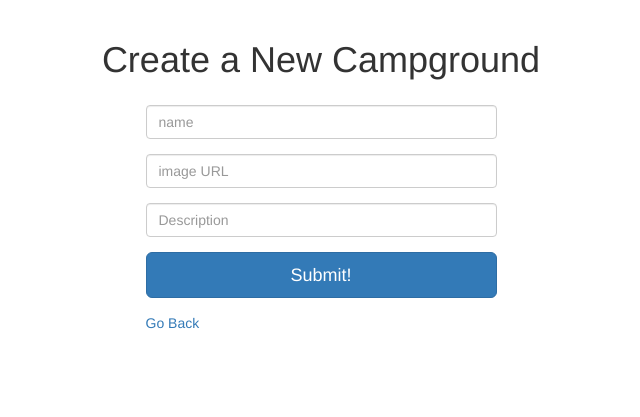
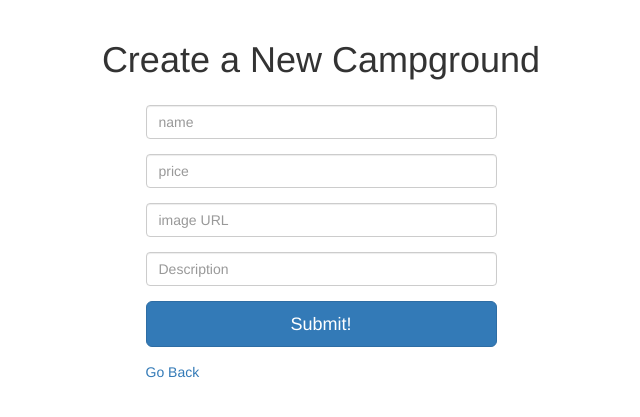
Before and after one commit to jgmeek/YelpCampDemo, a Node server app: page /campgrounds/new in a window 1280 px wide. Shown: the part 52-469 px from the top of the page, without its empty margins (319-959 px from the left). Run offline with Node 20, Linux system fonts and the light colour scheme; the visitor is signed in with stand-in values (Sample User, id 1); some libraries are stand-ins or nearby versions.

Commit message:
Added dynamic pricing

```diff
--- a/app.js
+++ b/app.js
@@ -15,7 +15,7 @@ var commentRoutes    = require("./routes/comments"),
     campgroundRoutes = require("./routes/campgrounds"),
     indexRoutes      = require("./routes/index");
 
-mongoose.connect("mongodb://localhost/yelp_camp");
+mongoose.connect("mongodb://localhost/yelp_camp_new");
 app.use(bodyParser.urlencoded({extended: true}));
 app.set("view engine", "ejs");
 app.use(express.static(__dirname + "/public"));
--- a/models/campground.js
+++ b/models/campground.js
@@ -3,6 +3,7 @@ var mongoose = require("mongoose");
 // SCHEMA SETUP
 var campgroundSchema = new mongoose.Schema({
    name: String,
+   price: String,
    image: String,
    description: String,
    author: {
--- a/routes/campgrounds.js
+++ b/routes/campgrounds.js
@@ -21,13 +21,14 @@ router.post("/", middleware.isLoggedIn, function(req, res){
    //get data from form and add to campgrounds array
    //redirect back to campgrounds page
    var name = req.body.name;
+   var price = req.body.price;
    var image = req.body.image;
    var description = req.body.description;
    var author =  {
       id: req.user._id,
       username: req.user.username
    };
-   var newCampground = {name: name, image: image, description: description, author: author};
+   var newCampground = {name: name, price: price, image: image, description: description, author: author};
 
    Campground.create(newCampground, function(err, newlyCreated){
       if(err) {
--- a/views/campgrounds/edit.ejs
+++ b/views/campgrounds/edit.ejs
@@ -7,6 +7,8 @@
         <div style="width:30%;margin: 25px auto">
             <form action="/campgrounds/<%= campground._id %>/?_method=PUT" method="POST">
                 <div class="form-group"><input class="form-control" type="text" name="campground[name]" value="<%= campground.name %>"></div>
+
+                <div class="form-group"><input class="form-control" type="number" name="campground[price]" value="<%= campground.price %>" min="0.01" step="0.01"></div>
 
                 <div class="form-group"><input class="form-control" type="text" name="campground[image]" value="<%= campground.image %>"></div>
 
--- a/views/campgrounds/new.ejs
+++ b/views/campgrounds/new.ejs
@@ -7,6 +7,8 @@
         <div style="width:30%;margin: 25px auto">
             <form action="/campgrounds" method="POST">
                 <div class="form-group"><input class="form-control" type="text" name="name" placeholder="name"></div>
+
+                <div class="form-group"><input class="form-control" type="number" name="price" placeholder="price" min="0.01" step="0.01"></div>
 
                 <div class="form-group"><input class="form-control" type="text" name="image" placeholder="image URL"></div>
 
--- a/views/campgrounds/show.ejs
+++ b/views/campgrounds/show.ejs
@@ -14,7 +14,7 @@
             <div class="thumbnail">
                 <img class="img-responsive" src="<%= campground.image %>">
                 <div class="caption-full">
-                    <h4 class="pull-right">$9.00/night</h4>
+                    <h4 class="pull-right">$<%= campground.price %>/night</h4>
                     <h4><a><%= campground.name %></a></h4>
                     <p><%= campground.description %></p>
                     <p><em>Submitted By: <%= campground.author.username %></em></p>
```
